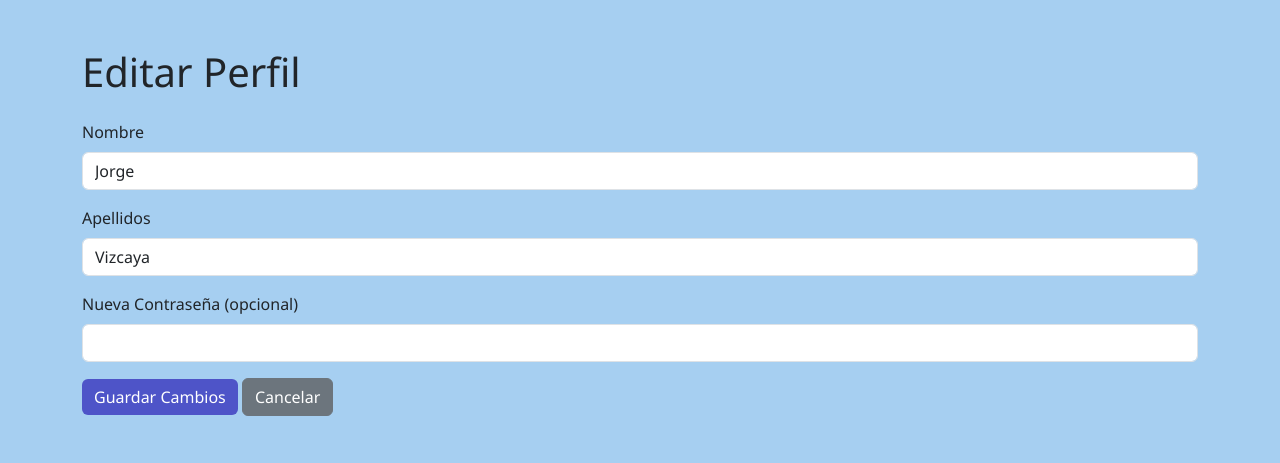
After one commit to JEVizcaya/planes-app, a PHP site: page /editar_perfil.php in a window 1280 px wide. The commit adds this page. Shown: the top 463 px of the page. Run offline with PHP 8.4, Linux system fonts and the light colour scheme; a user stored in the database is signed in; data comes from the database, SQL or seed files in the repository.

Commit message:
editar_perfil

```diff
--- /dev/null
+++ b/editar_perfil.php
@@ -0,0 +1,72 @@
+<?php
+session_start();
+require 'includes/db.php';
+
+if (!isset($_SESSION['user_id'])) {
+    header('Location: login.php');
+    exit;
+}
+
+$user_id = $_SESSION['user_id'];
+
+// Obtener los datos actuales del usuario
+$stmt = $pdo->prepare('SELECT nombre, apellidos FROM usuarios WHERE id = ?');
+$stmt->execute([$user_id]);
+$usuario = $stmt->fetch();
+
+if ($_SERVER['REQUEST_METHOD'] === 'POST') {
+    $nombre = trim($_POST['nombre']);
+    $apellidos = trim($_POST['apellidos']);
+    $password = trim($_POST['password']);
+
+    if (!empty($nombre) && !empty($apellidos)) {
+        // Actualizar nombre y apellidos
+        $stmt = $pdo->prepare('UPDATE usuarios SET nombre = ?, apellidos = ? WHERE id = ?');
+        $stmt->execute([$nombre, $apellidos, $user_id]);
+    }
+
+    if (!empty($password)) {
+        // Actualizar contraseña
+        $hashed_password = password_hash($password, PASSWORD_DEFAULT);
+        $stmt = $pdo->prepare('UPDATE usuarios SET password = ? WHERE id = ?');
+        $stmt->execute([$hashed_password, $user_id]);
+    }
+
+    header('Location: dashboard.php');
+    exit;
+}
+?>
+
+<!DOCTYPE html>
+<html lang="es">
+<head>
+    <meta charset="UTF-8">
+    <meta name="viewport" content="width=device-width, initial-scale=1.0">
+    <title>Editar Perfil</title>
+    <link href="https://cdn.jsdelivr.net/npm/bootstrap@5.3.2/dist/css/bootstrap.min.css" rel="stylesheet">
+    <link rel="stylesheet" href="css/dashboard.css">
+</head>
+<body>
+    <div class="container py-5">
+        <h1 class="mb-4">Editar Perfil</h1>
+        <form action="editar_perfil.php" method="POST">
+            <div class="mb-3">
+                <label for="nombre" class="form-label">Nombre</label>
+                <input type="text" class="form-control" id="nombre" name="nombre" value="<?= htmlspecialchars($usuario['nombre']) ?>" required>
+            </div>
+            <div class="mb-3">
+                <label for="apellidos" class="form-label">Apellidos</label>
+                <input type="text" class="form-control" id="apellidos" name="apellidos" value="<?= htmlspecialchars($usuario['apellidos']) ?>" required>
+            </div>
+            <div class="mb-3">
+                <label for="password" class="form-label">Nueva Contraseña (opcional)</label>
+                <input type="password" class="form-control" id="password" name="password">
+            </div>
+            <button type="submit" class="btn btn-primary">Guardar Cambios</button>
+            <a href="dashboard.php" class="btn btn-secondary">Cancelar</a>
+        </form>
+    </div>
+
+    <script src="https://cdn.jsdelivr.net/npm/bootstrap@5.3.2/dist/js/bootstrap.bundle.min.js"></script>
+</body>
+</html>
```
Also changed, not shown: dashboard.php (+33 -4 lines).
